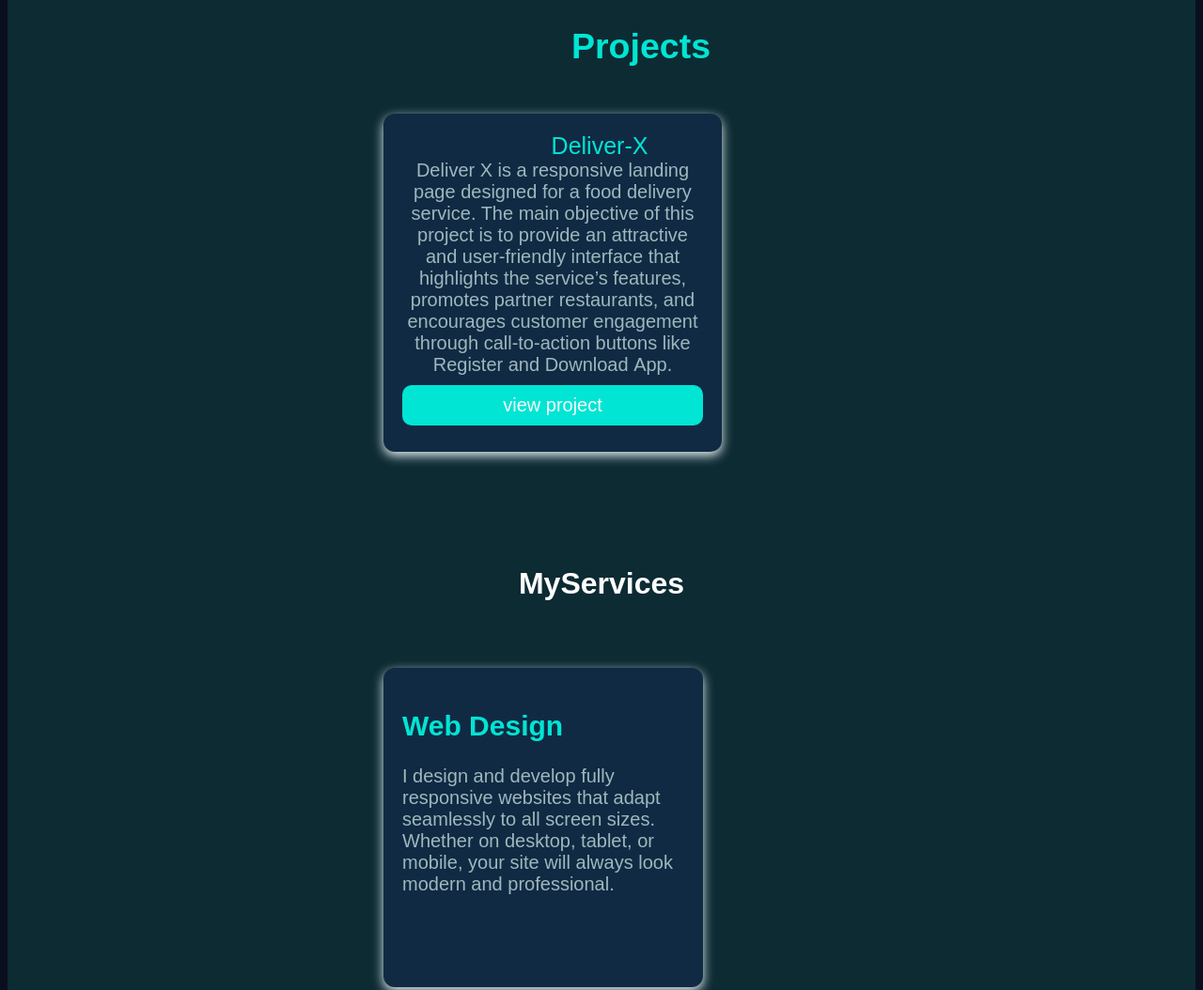
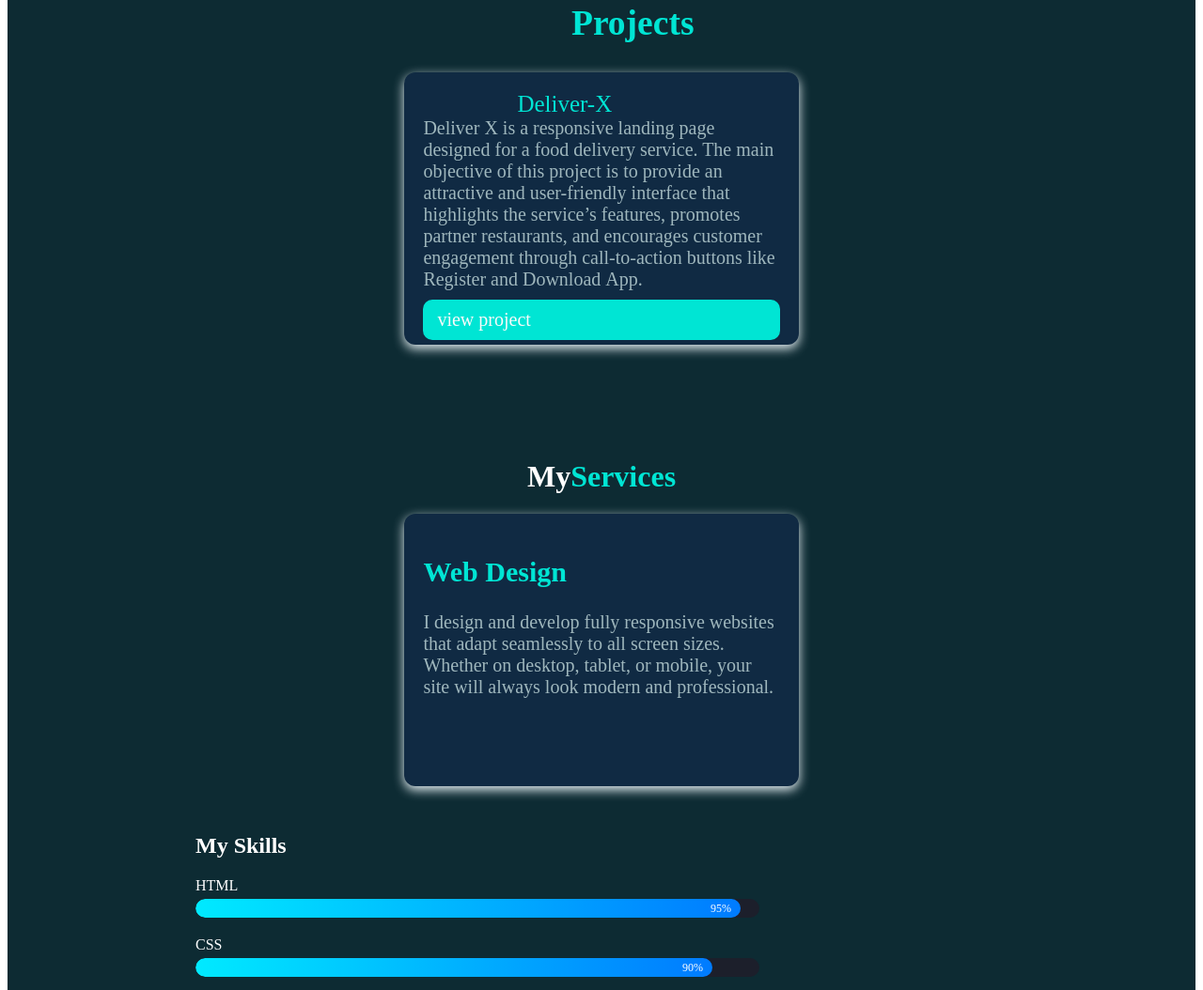
Before and after one commit to foziaabbasali94-wq/portfolio, a plain HTML site: page index.html in a window 1280 px wide. Shown: the part 934-1988 px from the top of the page at 94% size. Drawn offline with Linux system fonts and the light colour scheme.

Commit message:
Added assets folder

```diff
--- a/index.css
+++ b/index.css
@@ -74,34 +74,20 @@ li a:hover {
    color: #9FB7BD;
     font-weight: 900;
 }
-.name{
 
-
-
-}
-.exp{
-
-}
 .exp2{
   color:#00E5D4;
-
-
 }
 .exp3{
-
-
   color: #9FB7BD;
   font-size: 20px;
-
 }
 
 #aboutme{
 
   padding-left:100px
 }
-.aboutme1{
 
-}
 .about{
   margin-top: 50px;
 
@@ -136,21 +122,6 @@ li a:hover {
    color:#00E5D4;
   font-size: 25px;
   padding-left: 600px;
-
-}
-
-
-.proj-exp1{
-   background-color:#102A43;
-  padding: 20px;
-  margin-top: 50px;
-  width: 320px;
-  height: 320px;
-  border-radius: 12px;
-  box-shadow: 0 4px 12px #E9F2F6;
-  margin-left: 400px;
-  flex-direction: column;
-  text-align: center;
 }
 .proj-exp{
   color: #9FB7BD;
@@ -184,14 +155,8 @@ li a:hover {
 }
 .srv{
      color:#00E5D4;
-
-}
-
-
-
-
-
-body {
+      }
+.body {
   background-color: #0a0f1f;
   color: white;
   font-family: Arial, sans-serif;
@@ -215,11 +180,9 @@ body {
 .skill {
   margin-bottom: 20px;
 }
-
 .skill p {
   margin: 0 0 5px 0;
 }
-
 .bar {
   background: #1c1f2b;
   border-radius: 20px;
@@ -243,12 +206,26 @@ body {
 .srv-box{
   background-color:#102A43;
   padding: 20px;
-  margin-top: 50px;
-  width: 300px;
-  height: 300px;
+  margin: auto;
+  width: 30%;
+  height: 250px;
+
   border-radius: 12px;
   box-shadow: 0 4px 12px #E9F2F6;
-  margin-left: 400px;
+  flex-direction: column;
+   color: #9FB7BD;
+  font-size: 20px;
+}
+
+.proj-exp1{
+  background-color:#102A43;
+  padding: 20px;
+  margin: auto;
+  width: 30%;
+  height: 250px;
+
+  border-radius: 12px;
+  box-shadow: 0 4px 12px #E9F2F6;
   flex-direction: column;
    color: #9FB7BD;
   font-size: 20px;
--- a/index.html
+++ b/index.html
@@ -30,7 +30,7 @@
   <div class="exp3"><p>I'm a web developer with extensive experience for over 2 years. Expertise: UI/UX design, web development, responsive and modern design.</p></div>
 
   </div>
-  <div><img src="/assests/images (1).jpeg" class="profile" ></div>
+  <div><img src="./assests/images (1).jpeg" class="profile" ></div>
  </div>
 <div id="aboutme">
 
@@ -49,16 +49,17 @@
 <div class="button">view project</div>
 
 </div></div>
-<div id="super service">
+ <div id="super Services">
   <div class="wrap-srv">
-  <div class="service"><h1>My</h1></div>
-  <div clss="srv"><h1>Services</h1></div>
+  <div class="service"><h1>My</h1></div><span>  </span>
+  <div class="srv"><h1>Services</h1></div>
   </div>
 <div class="srv-box">
   <div class="srv-head"><h2>Web Design</h2></div>
   <div class="srv-exp">I design and develop fully responsive websites that adapt seamlessly to all screen sizes. Whether on desktop, tablet, or mobile, your site will always look modern and professional.</div>
 </div>
 </div>
+
 
 
 
```
Also changed, not shown: assests/images (1).jpeg (added).
